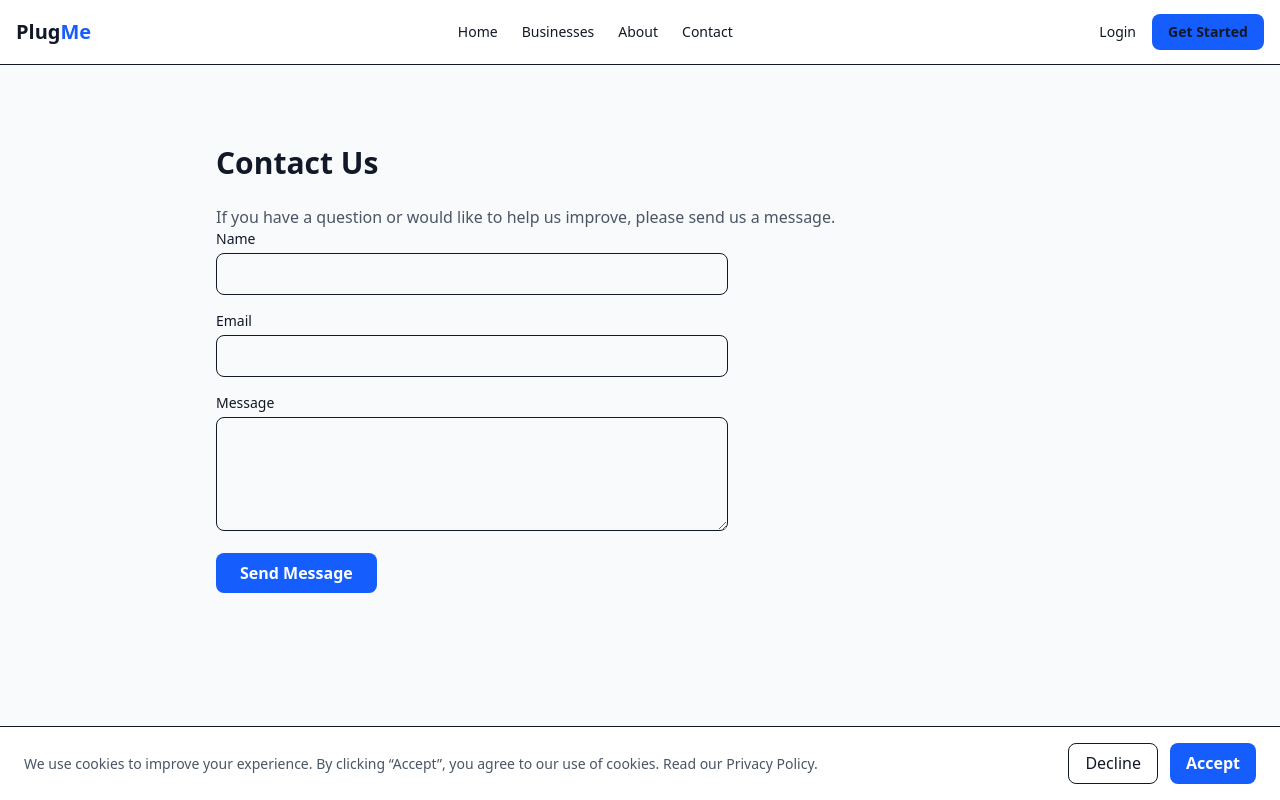
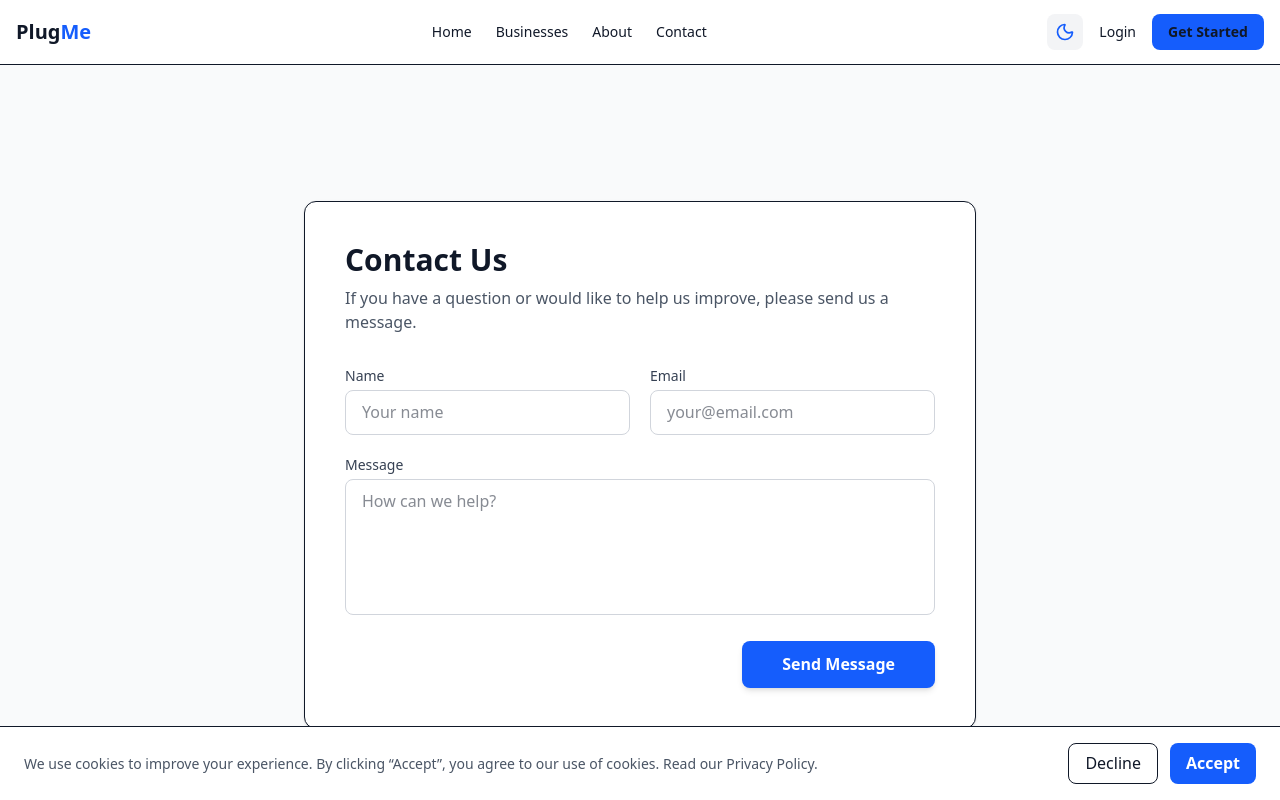
Before and after one commit to Bree4848/plugme, a Next.js app: page /contact in a window 1280 px wide. Shown: the top 800 px of the page. Built offline with nearby package versions, Linux system fonts and the light colour scheme; no server answers.

Commit message:
made updates to  the enitr app

```diff
--- a/app/contact/page.tsx
+++ b/app/contact/page.tsx
@@ -34,70 +34,82 @@ export default function ContactPage() {
   }
 
   return (
-    <div className="mx-auto max-w-4xl px-6 py-12">
-      <h1 className="text-3xl font-bold mb-6">Contact Us</h1>
-      <p className="mt-3 text-gray-600">
-    If you have a question or would like to help us improve,
-    please send us a message.
+    <div className="flex min-h-[calc(100vh-4rem)] items-center justify-center px-4 py-8">
+      {/* Responsive width: max-w-md on mobile, max-w-2xl on desktop */}
+      <div className="w-full max-w-md md:max-w-2xl rounded-xl bg-white p-6 md:p-10 shadow-sm border">
+        <h1 className="text-2xl md:text-3xl font-bold text-gray-900">
+          Contact Us
+        </h1>
+        <p className="mt-2 text-sm md:text-base text-gray-600">
+          If you have a question or would like to help us improve, please send us a message.
         </p>
 
+        <div className="mt-8">
           {submitted ? (
-        <div className="rounded-lg border bg-green-50 p-4 text-green-700">
-          Thank you for reaching out. We’ll get back to you soon.
+            <div className="rounded-lg border bg-green-50 p-6 text-center text-green-700">
+              <p className="font-semibold text-lg">Message Sent!</p>
+              <p className="text-sm">Thank you for reaching out. We’ll get back to you soon.</p>
             </div>
           ) : (
-
-
-        <form onSubmit={handleSubmit} className="space-y-4 max-w-lg">
+            <form onSubmit={handleSubmit} className="space-y-5">
               {error && (
-            <div className="rounded bg-red-50 p-3 text-sm text-red-600">
+                <div className="rounded-lg bg-red-50 p-3 text-sm text-red-600 border border-red-100">
                   {error}
                 </div>
               )}
 
+              <div className="grid grid-cols-1 md:grid-cols-2 gap-5">
                 <div>
-            <label className="block text-sm font-medium mb-1">
+                  <label className="block text-sm font-medium text-gray-700 mb-1">
                     Name
                   </label>
                   <input
                     name="name"
                     required
-              className="w-full rounded-lg border px-3 py-2 focus:ring-2 focus:ring-blue-600 outline-none"
+                    placeholder="Your name"
+                    className="w-full rounded-lg border border-gray-300 px-4 py-2.5 text-sm focus:border-blue-600 focus:ring-1 focus:ring-blue-600 outline-none transition-all"
                   />
                 </div>
 
                 <div>
-            <label className="block text-sm font-medium mb-1">
+                  <label className="block text-sm font-medium text-gray-700 mb-1">
                     Email
                   </label>
                   <input
                     name="email"
                     type="email"
                     required
-              className="w-full rounded-lg border px-3 py-2 focus:ring-2 focus:ring-blue-600 outline-none"
+                    placeholder="your@email.com"
+                    className="w-full rounded-lg border border-gray-300 px-4 py-2.5 text-sm focus:border-blue-600 focus:ring-1 focus:ring-blue-600 outline-none transition-all"
                   />
+                </div>
               </div>
 
               <div>
-            <label className="block text-sm font-medium mb-1">
+                <label className="block text-sm font-medium text-gray-700 mb-1">
                   Message
                 </label>
                 <textarea
                   name="message"
                   required
-              rows={4}
-              className="w-full rounded-lg border px-3 py-2 focus:ring-2 focus:ring-blue-600 outline-none"
+                  rows={5}
+                  placeholder="How can we help?"
+                  className="w-full rounded-lg border border-gray-300 px-4 py-2.5 text-sm focus:border-blue-600 focus:ring-1 focus:ring-blue-600 outline-none resize-none transition-all"
                 />
               </div>
 
+              <div className="flex justify-end">
                 <button
                   disabled={loading}
-            className="rounded-lg bg-blue-600 px-6 py-2 font-semibold text-white hover:bg-blue-700 disabled:opacity-50"
+                  className="w-full md:w-auto md:px-10 rounded-lg bg-blue-600 py-3 text-sm font-semibold text-white hover:bg-blue-700 disabled:opacity-60 transition-all shadow-md active:scale-95"
                 >
                   {loading ? 'Sending…' : 'Send Message'}
                 </button>
+              </div>
             </form>
           )}
         </div>
+      </div>
+    </div>
   )
 }
--- a/app/globals.css
+++ b/app/globals.css
@@ -14,6 +14,7 @@ html {
   font-size: 16px;
 }
 
+@layer base {
   body {
     margin: 0;
     padding: 0;
@@ -22,8 +23,15 @@ body {
     font-family: system-ui, -apple-system, BlinkMacSystemFont,
       "Segoe UI", Roboto, Ubuntu, Cantarell, "Helvetica Neue",
       Arial, "Noto Sans", sans-serif;
-  background-color: #f9fafb; /* gray-50 */
-  color: #111827; /* gray-900 */
+
+    /* Light Mode Defaults */
+    @apply bg-gray-50 text-gray-900 transition-colors duration-300;
+  }
+
+  /* Dark Mode Overrides */
+  .dark body {
+    @apply bg-gray-950 text-gray-50;
+  }
 }
 
 /* ------------------------------
@@ -72,7 +80,7 @@ svg {
 }
 
 /* ------------------------------
-   Scrollbar (subtle, optional)
+   Scrollbar
    ------------------------------ */
 
 ::-webkit-scrollbar {
@@ -83,14 +91,29 @@ svg {
   background: transparent;
 }
 
+/* Light mode thumb */
 ::-webkit-scrollbar-thumb {
   background-color: rgba(0, 0, 0, 0.15);
   border-radius: 4px;
 }
 
+/* Dark mode thumb */
+.dark ::-webkit-scrollbar-thumb {
+  background-color: rgba(255, 255, 255, 0.2);
+}
+
 ::-webkit-scrollbar-thumb:hover {
   background-color: rgba(0, 0, 0, 0.3);
 }
+
+.dark ::-webkit-scrollbar-thumb:hover {
+  background-color: rgba(255, 255, 255, 0.4);
+}
+
+/* ------------------------------
+   Animations
+   ------------------------------ */
+
 @keyframes slideInRight {
   from {
     opacity: 0;
@@ -104,27 +127,11 @@ svg {
 
 .animate-slide-in-right {
   animation: slideInRight 0.6s ease-out both;
-}
-.animate-slide-in-right {
-  animation: slideInRight 0.6s ease-out both;
   animation-delay: 0.2s;
 }
+
 @media (max-width: 640px) {
   .animate-slide-in-right {
     animation: none;
   }
 }
-@keyframes slideInRight {
-  from {
-    transform: translateX(30px);
-    opacity: 0;
-  }
-  to {
-    transform: translateX(0);
-    opacity: 1;
-  }
-}
-
-.animate-slide-in-right {
-  animation: slideInRight 0.5s ease-out;
-}
--- a/app/layout.tsx
+++ b/app/layout.tsx
@@ -5,6 +5,7 @@ import Navbar from '@/components/Navbar'
 import Footer from '@/components/Footer'
 import CookieBanner from '@/components/CookieBanner'
 import AuthListener from '@/components/AuthListener' // Import it here
+import { ThemeProvider } from "@/components/ThemeProvider";
 
 
 
@@ -30,8 +31,10 @@ export default function RootLayout({
   children: React.ReactNode
 }) {
   return (
-    <html lang="en">
-      <body className="bg-gray-50 text-gray-900">
+    <html lang="en" suppressHydrationWarning>
+      <body className="bg-gray-50 text-gray-900 dark:bg-gray-950 dark:text-gray-100 transition-colors">
+
+        <ThemeProvider attribute="class" defaultTheme="system" enableSystem>
         <Navbar />
         <main className="max-w-7xl mx-auto px-4 sm:px-6 lg:px-8 py-8">
           {children}
@@ -39,6 +42,7 @@ export default function RootLayout({
         <Footer />
         <AuthListener /> {/* It lives here globally */}
         <CookieBanner />
+        </ThemeProvider>
       </body>
     </html>
   );
--- a/components/Navbar.tsx
+++ b/components/Navbar.tsx
@@ -3,6 +3,7 @@
 import { useEffect, useState } from 'react'
 import Link from 'next/link'
 import { supabase } from '@/lib/supabaseClient'
+import ThemeToggle from './ThemeToggle' // Added import
 
 export default function Navbar() {
   const [user, setUser] = useState<any>(null)
@@ -97,44 +98,45 @@ export default function Navbar() {
   }
 
   return (
-    <header className="bg-white border-b sticky top-0 z-50">
+    // Added dark:bg-gray-950 and dark:border-gray-800
+    <header className="bg-white dark:bg-gray-900 border-b dark:border-gray-800 sticky top-0 z-50 transition-colors">
       <div className="max-w-7xl mx-auto px-4 h-16 flex items-center justify-between">
-        {/* Logo */}
-        <Link href="/" className="text-xl font-bold">
+        {/* Logo (Added dark:text-white) */}
+        <Link href="/" className="text-xl font-bold dark:text-white">
           Plug<span className="text-blue-600">Me</span>
         </Link>
 
-        {/* Desktop nav */}
+        {/* Desktop nav (Added dark:text-gray-400) */}
         <nav className="hidden lg:flex items-center gap-6">
-          <Link href="/" className="text-sm text-gray-600 hover:text-blue-600">
+          <Link href="/" className="text-sm text-gray-600 dark:text-gray-400 hover:text-blue-600">
             Home
           </Link>
 
-          <Link href="/businesses" className="text-sm text-gray-600 hover:text-blue-600">
+          <Link href="/businesses" className="text-sm text-gray-600 dark:text-gray-400 hover:text-blue-600">
             Businesses
           </Link>
 
-          <Link href="/about" className="text-sm text-gray-600 hover:text-blue-600">
+          <Link href="/about" className="text-sm text-gray-600 dark:text-gray-400 hover:text-blue-600">
             About
           </Link>
 
-          <Link href="/contact" className="text-sm text-gray-600 hover:text-blue-600">
+          <Link href="/contact" className="text-sm text-gray-600 dark:text-gray-400 hover:text-blue-600">
             Contact
           </Link>
 
           {user && (
-            <Link href="/dashboard" className="text-sm text-gray-600 hover:text-blue-600">
+            <Link href="/dashboard" className="text-sm text-gray-600 dark:text-gray-400 hover:text-blue-600">
               Dashboard
             </Link>
           )}
 
           {isAdmin && (
             <>
-              <div className="h-6 w-[1px] bg-gray-200 mx-2" />
+              <div className="h-6 w-[1px] bg-gray-200 dark:bg-gray-800 mx-2" />
               <Link href="/admin" className="text-sm font-bold text-red-600 hover:text-red-700">
                 Admin
               </Link>
-              <Link href="/admin/messages" className="relative text-sm font-semibold text-gray-700 hover:text-blue-600">
+              <Link href="/admin/messages" className="relative text-sm font-semibold text-gray-700 dark:text-gray-300 hover:text-blue-600">
                 Messages
                 {unreadCount > 0 && (
                   <span className="ml-2 inline-flex items-center justify-center rounded-full bg-red-600 px-2 py-0.5 text-[10px] text-white">
@@ -142,18 +144,19 @@ export default function Navbar() {
                   </span>
                 )}
               </Link>
-              <Link href="/admin/logs" className="text-sm text-gray-600 hover:text-blue-600">
+              <Link href="/admin/logs" className="text-sm text-gray-600 dark:text-gray-400 hover:text-blue-600">
                 Logs
               </Link>
             </>
           )}
         </nav>
 
-        {/* Desktop auth */}
+        {/* Desktop auth + ThemeToggle */}
         <div className="hidden lg:flex items-center gap-4">
+          <ThemeToggle /> {/* Added Toggle */}
           {!user ? (
             <>
-              <Link href="/login" className="text-sm text-gray-600">
+              <Link href="/login" className="text-sm text-gray-600 dark:text-gray-400">
                 Login
               </Link>
               <Link
@@ -164,29 +167,32 @@ export default function Navbar() {
               </Link>
             </>
           ) : (
-            <button onClick={logout} className="text-sm text-gray-500 hover:text-blue-600 font-medium">
+            <button onClick={logout} className="text-sm text-gray-500 dark:text-gray-400 hover:text-blue-600 font-medium">
               Logout
             </button>
           )}
         </div>
 
-        {/* Mobile menu button */}
-        <button
-          onClick={() => setMenuOpen(!menuOpen)}
-          className="lg:hidden text-gray-600 text-2xl"
-        >
-          ☰
-        </button>
+        {/* Mobile menu button (Added dark:text-gray-300 and toggle) */}
+        <div className="lg:hidden flex items-center gap-3">
+          <ThemeToggle />
+          <button
+            onClick={() => setMenuOpen(!menuOpen)}
+            className="text-gray-600 dark:text-gray-300 text-2xl"
+          >
+            ☰
+          </button>
+        </div>
       </div>
 
-      {/* Mobile menu */}
+      {/* Mobile menu (Added dark classes) */}
       {menuOpen && (
-        <div className="lg:hidden absolute top-full left-0 w-full bg-white border-t shadow-lg z-50">
-          <nav className="flex flex-col divide-y">
-            <Link href="/" onClick={() => setMenuOpen(false)} className="px-6 py-4">
+        <div className="lg:hidden absolute top-full left-0 w-full bg-white dark:bg-gray-950 border-t dark:border-gray-800 shadow-lg z-50">
+          <nav className="flex flex-col divide-y dark:divide-gray-800">
+            <Link href="/" onClick={() => setMenuOpen(false)} className="px-6 py-4 dark:text-gray-300">
               Home
             </Link>
-            <Link href="/businesses" onClick={() => setMenuOpen(false)} className="px-6 py-4">
+            <Link href="/businesses" onClick={() => setMenuOpen(false)} className="px-6 py-4 dark:text-gray-300">
               Businesses
             </Link>
             {isAdmin && (
@@ -194,7 +200,7 @@ export default function Navbar() {
                 <Link href="/admin" onClick={() => setMenuOpen(false)} className="px-6 py-4 text-red-600 font-bold">
                   Admin Panel
                 </Link>
-                <Link href="/admin/messages" onClick={() => setMenuOpen(false)} className="px-6 py-4 flex justify-between">
+                <Link href="/admin/messages" onClick={() => setMenuOpen(false)} className="px-6 py-4 flex justify-between dark:text-gray-300">
                    <span>Messages</span>
                    {unreadCount > 0 && (
                      <span className="bg-red-600 text-white px-2 py-0.5 rounded-full text-xs">
@@ -209,7 +215,7 @@ export default function Navbar() {
                 Logout
               </button>
             ) : (
-              <Link href="/login" onClick={() => setMenuOpen(false)} className="px-6 py-4">
+              <Link href="/login" onClick={() => setMenuOpen(false)} className="px-6 py-4 dark:text-gray-300">
                 Login
               </Link>
             )}
--- /dev/null
+++ b/components/ThemeProvider.tsx
@@ -0,0 +1,12 @@
+'use client'
+
+import * as React from 'react'
+import { ThemeProvider as NextThemesProvider } from 'next-themes'
+// Removed the /dist/types import that was causing the error
+
+export function ThemeProvider({
+  children,
+  ...props
+}: React.ComponentProps<typeof NextThemesProvider>) {
+  return <NextThemesProvider {...props}>{children}</NextThemesProvider>
+}
--- /dev/null
+++ b/components/ThemeToggle.tsx
@@ -0,0 +1,28 @@
+'use client'
+
+import { useTheme } from 'next-themes'
+import { useEffect, useState } from 'react'
+import { Sun, Moon } from 'lucide-react'
+
+export default function ThemeToggle() {
+  const { theme, setTheme } = useTheme()
+  const [mounted, setMounted] = useState(false)
+
+  // Avoid hydration mismatch by waiting until mounted
+  useEffect(() => setMounted(true), [])
+  if (!mounted) return <div className="p-2 h-9 w-9" />
+
+  return (
+    <button
+      onClick={() => setTheme(theme === 'dark' ? 'light' : 'dark')}
+      className="p-2 rounded-lg bg-gray-100 dark:bg-gray-800 hover:ring-2 ring-blue-500 transition-all"
+      aria-label="Toggle Theme"
+    >
+      {theme === 'dark' ? (
+        <Sun className="h-5 w-5 text-yellow-400" />
+      ) : (
+        <Moon className="h-5 w-5 text-blue-600" />
+      )}
+    </button>
+  )
+}
--- /dev/null
+++ b/tailwind.config.ts
@@ -0,0 +1,16 @@
+import type { Config } from "tailwindcss";
+
+const config: Config = {
+  // This is the critical line for Dark Mode
+  darkMode: 'class',
+  content: [
+    "./pages/**/*.{js,ts,jsx,tsx,mdx}",
+    "./components/**/*.{js,ts,jsx,tsx,mdx}",
+    "./app/**/*.{js,ts,jsx,tsx,mdx}",
+  ],
+  theme: {
+    extend: {},
+  },
+  plugins: [],
+};
+export default config;
```
Also changed, not shown: app/about/page.tsx (+17 -4 lines), app/login/page.tsx (+11 -0 lines), app/register/page.tsx (+29 -2 lines). Lines whose indentation alone changed are shown as unchanged.
